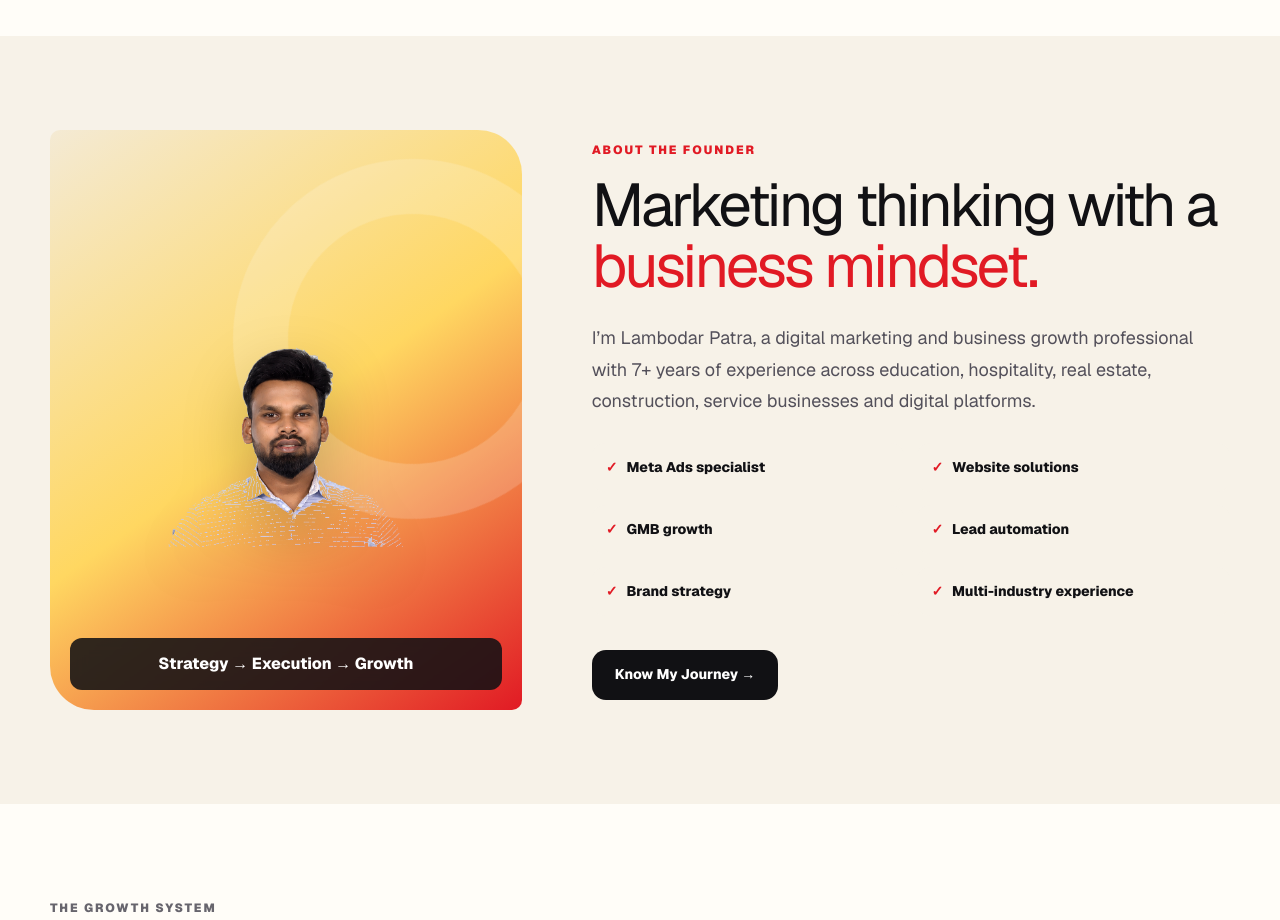
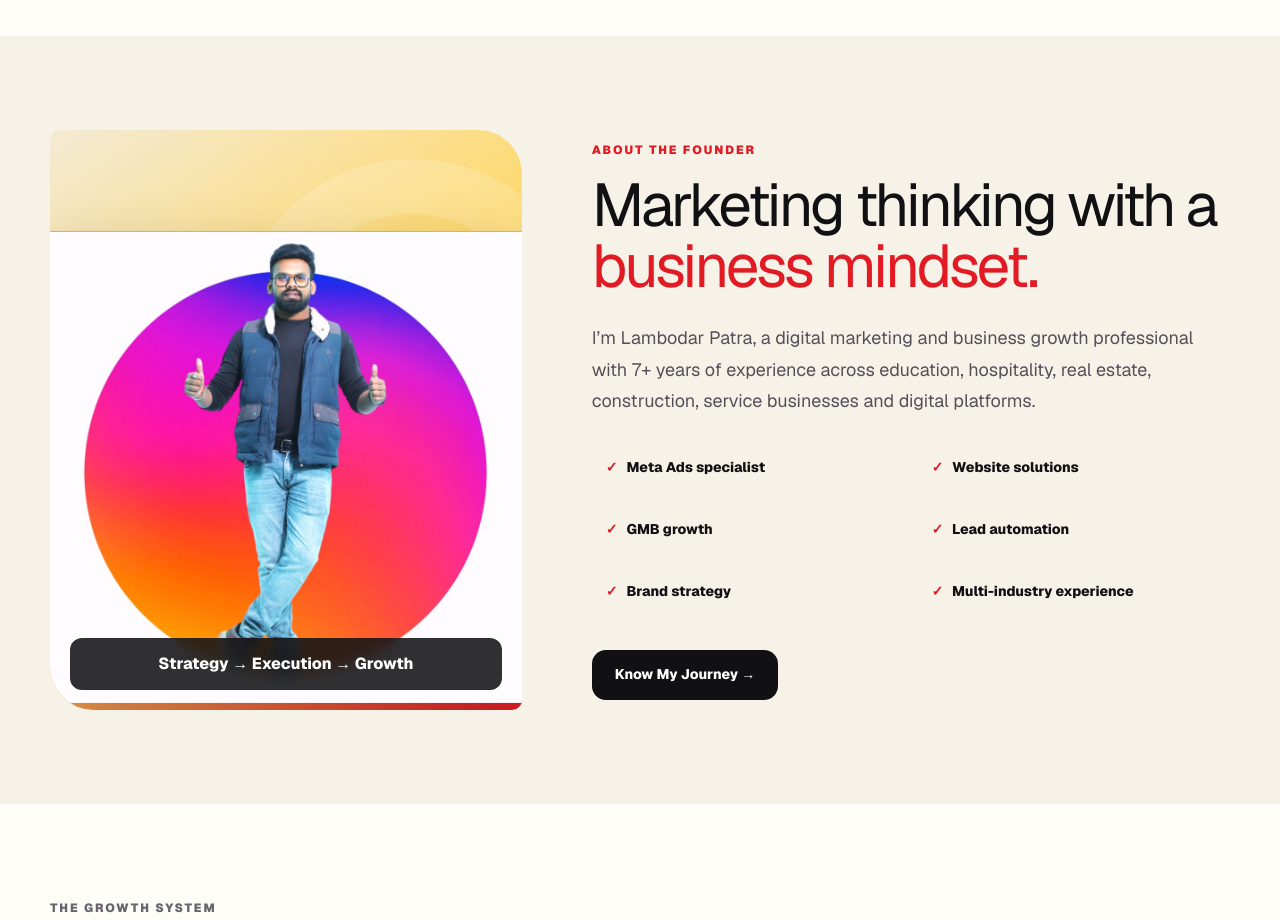
Before and after one commit to quicklyindia-2026/mydigitalskills, a Next.js app: page / in a window 1280 px wide. Shown: the part 2500-3420 px from the top of the page. Built offline with nearby package versions, Linux system fonts and the light colour scheme.

Commit message:
Use verified founder photo across all pages

```diff
--- a/app/about/page.tsx
+++ b/app/about/page.tsx
@@ -9,7 +9,7 @@ export default function AboutPage() {
     <SiteShell><main>
       <section className="page-hero visual-page-hero"><div className="container page-hero-split"><div><p className="eyebrow">About Lambodar Patra</p><h1>A digital marketer who thinks like a <span>growth partner.</span></h1><p>From campaign strategy to websites and business systems, my work connects marketing execution with the real commercial goal behind it.</p></div><PagePortrait pose="pointing"/></div></section>
       <section className="section"><div className="container about-grid">
-        <div className="about-photo-clean about-photo-tall"><img src="/images/lambodar-founder-v3.png" alt="Lambodar Patra, founder of MyDigitalSkills"/><div className="about-photo-accent">Digital Growth Partner</div></div>
+        <div className="about-photo-clean about-photo-tall"><img src="/images/lambodar-profile.jpg?v=20260821c" alt="Lambodar Patra, founder of MyDigitalSkills"/><div className="about-photo-accent">Digital Growth Partner</div></div>
         <div className="about-copy">
           <p className="eyebrow">My journey</p><h2>7+ years of learning, building and <span className="red-text">growing brands.</span></h2>
           <p className="lead">I have worked across franchise expansion, performance marketing, education, hospitality, F&B, real estate, construction chemicals, service businesses and digital platforms. That range helps me understand both the marketing problem and the operational reality behind it.</p>
--- a/app/blog/digital-growth-system-for-small-business/page.tsx
+++ b/app/blog/digital-growth-system-for-small-business/page.tsx
@@ -105,7 +105,7 @@ export default function DigitalGrowthBlog() {
         <h2>Frequently asked questions</h2>
         <div className="faq-list">{faqs.map(([q,a]) => <details className="faq-item" key={q}><summary>{q}</summary><p>{a}</p></details>)}</div>
 
-        <div className="author-box"><img src="/images/lambodar-founder-v3.png" alt="Lambodar Patra" /><div><h3>About Lambodar Patra</h3><p>Digital marketing, Meta Ads and business growth professional with 7+ years of experience across education, hospitality, real estate, construction, service businesses and digital platforms.</p></div></div>
+        <div className="author-box"><img src="/images/lambodar-profile.jpg?v=20260821c" alt="Lambodar Patra" /><div><h3>About Lambodar Patra</h3><p>Digital marketing, Meta Ads and business growth professional with 7+ years of experience across education, hospitality, real estate, construction, service businesses and digital platforms.</p></div></div>
         <div className="cta-band" style={{ marginTop: 35 }}><p className="eyebrow">Apply this to your business</p><h2>Need a connected digital growth plan?</h2><p>Start with a free website and growth consultation.</p><div className="hero-actions"><Link className="button button-gold" href="/contact">Book Free Consultation →</Link><Link className="button button-light" href="/blog">Read More Articles</Link></div></div>
       </div>
     </article>
--- a/app/blog/meta-ads-lead-generation-improve-lead-quality/page.tsx
+++ b/app/blog/meta-ads-lead-generation-improve-lead-quality/page.tsx
@@ -90,7 +90,7 @@ export default function MetaLeadQualityBlog() {
 
       <h2>Frequently asked questions</h2>
       <div className="faq-list">{faqs.map(([q,a]) => <details className="faq-item" key={q}><summary>{q}</summary><p>{a}</p></details>)}</div>
-      <div className="author-box"><img src="/images/lambodar-founder-v3.png" alt="Lambodar Patra" /><div><h3>About Lambodar Patra</h3><p>Meta Ads and digital growth professional with 7+ years of experience managing lead generation and business marketing across multiple industries.</p></div></div>
+      <div className="author-box"><img src="/images/lambodar-profile.jpg?v=20260821c" alt="Lambodar Patra" /><div><h3>About Lambodar Patra</h3><p>Meta Ads and digital growth professional with 7+ years of experience managing lead generation and business marketing across multiple industries.</p></div></div>
       <div className="cta-band" style={{ marginTop: 35 }}><p className="eyebrow">Improve your lead system</p><h2>Need help with Meta Ads and lead quality?</h2><p>Start with a free initial consultation and campaign review.</p><div className="hero-actions"><a className="button button-gold" href="/contact">Book Free Consultation →</a><a className="button button-light" href="/services">View Services</a></div></div>
     </div>
   </article></main></SiteShell>;
--- a/app/page.tsx
+++ b/app/page.tsx
@@ -67,7 +67,7 @@ export default function Home() {
 
         <section className="section section-soft">
           <div className="container about-grid">
-            <div className="about-photo-clean"><img src="/images/lambodar-founder-v3.png" alt="Lambodar Patra"/><div className="about-photo-accent">Strategy → Execution → Growth</div></div>
+            <div className="about-photo-clean"><img src="/images/lambodar-profile.jpg?v=20260821c" alt="Lambodar Patra"/><div className="about-photo-accent">Strategy → Execution → Growth</div></div>
             <div className="about-copy">
               <p className="eyebrow">About the founder</p>
               <h2>Marketing thinking with a <span className="red-text">business mindset.</span></h2>
--- a/components/AnimatedVisuals.tsx
+++ b/components/AnimatedVisuals.tsx
@@ -2,4 +2,4 @@ export function AnimatedHeroPortrait(){return <div className="portrait-stage" ar
 
 export function PerformanceVisual({compact=false}:{compact?:boolean}){return <div className={`performance-visual ${compact?"compact":""}`}><div className="performance-top"><div><small>CAMPAIGN PERFORMANCE</small><strong>Growth Dashboard</strong></div><span className="live-dot">LIVE</span></div><div className="metric-row"><div><small>Reach</small><strong>1.2M+</strong><em>+34%</em></div><div><small>Quality Leads</small><strong>2,450+</strong><em>+28%</em></div><div><small>ROAS Focus</small><strong>4.2×</strong><em>Optimized</em></div></div><div className="chart-area" aria-label="Animated upward performance graph"><div className="chart-grid"/><div className="chart-bars">{[34,48,42,63,58,77,70,92].map((h,i)=><i key={i} style={{height:`${h}%`,animationDelay:`${i*.12}s`}}/>)}</div><svg viewBox="0 0 500 180" role="img" aria-label="Lead growth trend"><path className="chart-line-shadow" d="M5 150 C70 148 75 120 130 126 S210 100 255 104 S330 63 370 72 S445 28 495 22"/><path className="chart-line" d="M5 150 C70 148 75 120 130 126 S210 100 255 104 S330 63 370 72 S445 28 495 22"/></svg></div><div className="performance-foot"><span>Meta Ads</span><span>Web Funnels</span><span>Lead Quality</span><span>Reporting</span></div></div>}
 
-export function PagePortrait({pose="pointing"}:{pose?:"pointing"|"thumbs"}){return <div className="page-portrait"><div className="page-portrait-glow"/><img src={pose==="pointing"?"/images/lambodar-social-digital.png":"/images/lambodar-founder-v3.png"} alt="Lambodar Patra"/><div className="mini-proof"><strong>7+ Years</strong><span>Hands-on digital growth</span></div></div>}
+export function PagePortrait({pose="pointing"}:{pose?:"pointing"|"thumbs"}){return <div className="page-portrait"><div className="page-portrait-glow"/><img src={pose==="pointing"?"/images/lambodar-social-digital.png":"/images/lambodar-profile.jpg?v=20260821c"} alt="Lambodar Patra"/><div className="mini-proof"><strong>7+ Years</strong><span>Hands-on digital growth</span></div></div>}
```
